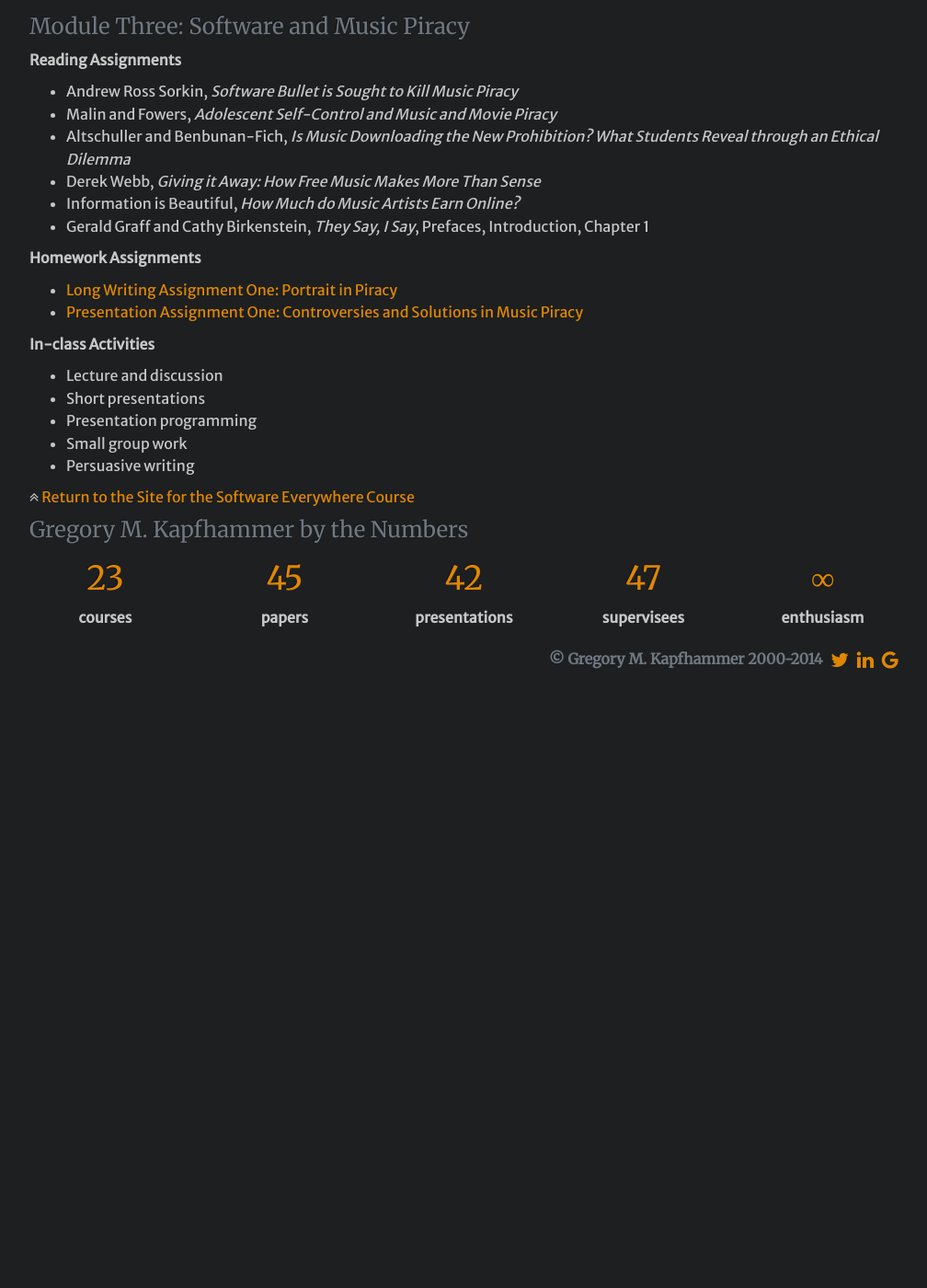
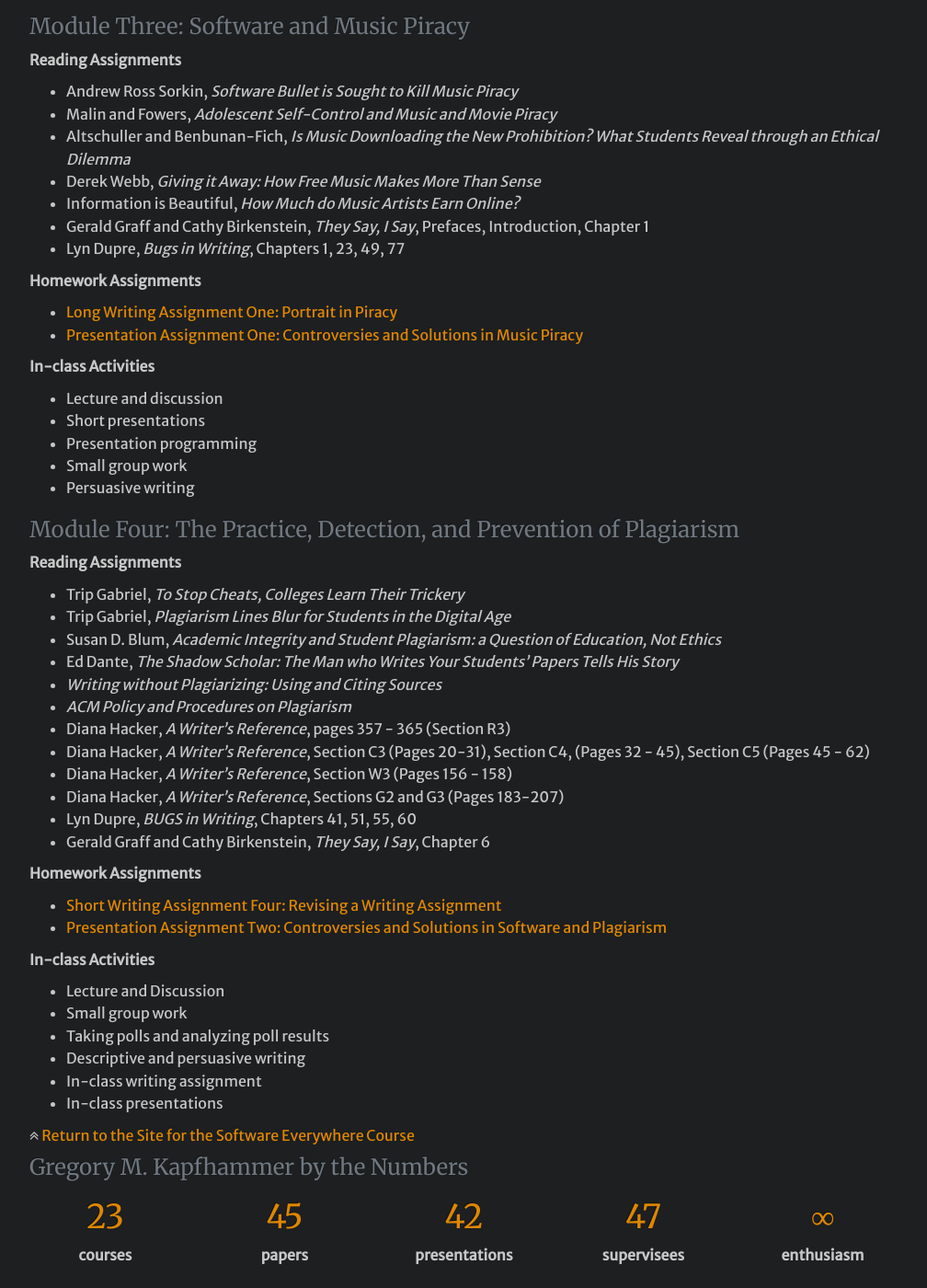
Before and after one commit to geerc/www, a Jekyll site: the page built from gkapfham/teaching/fs101F2013/schedule.md, in a window 1280 px wide and 1400 px high, scrolled down 1161 px. Shown: the whole window at 92% size, without its empty margins (233-1241 px from the left). Built offline with Jekyll 4.4.1, drawn with Linux system fonts in a browser that asks for light colours; nearby versions of some CDN libraries; Markdown is read by kramdown in place of the engine named in the settings; comment, search, counter and statistics services are not loaded; before the commit the page ends 1911 px from its top, so only the background shows below that.

Commit message:
Added the second to last module in the fs 101 schedule.

```diff
--- a/gkapfham/teaching/fs101F2013/schedule.md
+++ b/gkapfham/teaching/fs101F2013/schedule.md
@@ -70,6 +70,7 @@ backup: ../../../
 - Derek Webb, *Giving it Away: How Free Music Makes More Than Sense*
 - Information is Beautiful, *How Much do Music Artists Earn Online?*
 - Gerald Graff and Cathy Birkenstein, <em>They Say, I Say</em>, Prefaces, Introduction, Chapter 1
+-  Lyn Dupre, <em>Bugs in Writing</em>, Chapters 1, 23, 49, 77
 
 **Homework Assignments**
 
@@ -83,3 +84,34 @@ backup: ../../../
 - Presentation programming
 - Small group work
 - Persuasive writing
+
+### Module Four: The Practice, Detection, and Prevention of Plagiarism
+
+**Reading Assignments**
+
+- Trip Gabriel, <em>To Stop Cheats, Colleges Learn Their Trickery</em>
+- Trip Gabriel, <em>Plagiarism Lines Blur for Students in the Digital Age</em>
+- Susan D. Blum, <em>Academic Integrity and Student Plagiarism: a Question of Education, Not Ethics</em>
+- Ed Dante, <em>The Shadow Scholar: The Man who Writes Your Students' Papers Tells His Story</em>
+- <em>Writing without Plagiarizing: Using and Citing Sources</em>
+- <em>ACM Policy and Procedures on Plagiarism</em>
+- Diana Hacker, <em>A Writer's Reference</em>, pages 357 - 365 (Section R3)
+- Diana Hacker, <em>A Writer's Reference</em>, Section C3 (Pages 20-31), Section C4, (Pages 32 - 45), Section C5 (Pages 45 - 62)
+- Diana Hacker, <em>A Writer's Reference</em>, Section W3 (Pages 156 - 158)
+- Diana Hacker, <em>A Writer's Reference</em>, Sections G2 and G3 (Pages 183-207)
+- Lyn Dupre, <em>BUGS in Writing</em>, Chapters 41, 51, 55, 60
+- Gerald Graff and Cathy Birkenstein, <em>They Say, I Say</em>, Chapter 6
+
+**Homework Assignments**
+
+- [Short Writing Assignment Four: Revising a Writing Assignment]({{site.baseurl}}teaching/fs101F2013/provide/homework/hw6/fs101F2013-homework6.pdf)
+- [Presentation Assignment Two: Controversies and Solutions in Software and Plagiarism]({{site.baseurl}}teaching/fs101F2013/provide/homework/hw7/fs101F2013-homework7.pdf)
+
+**In-class Activities**
+
+- Lecture and Discussion
+- Small group work
+- Taking polls and analyzing poll results
+- Descriptive and persuasive writing
+- In-class writing assignment
+- In-class presentations
```
